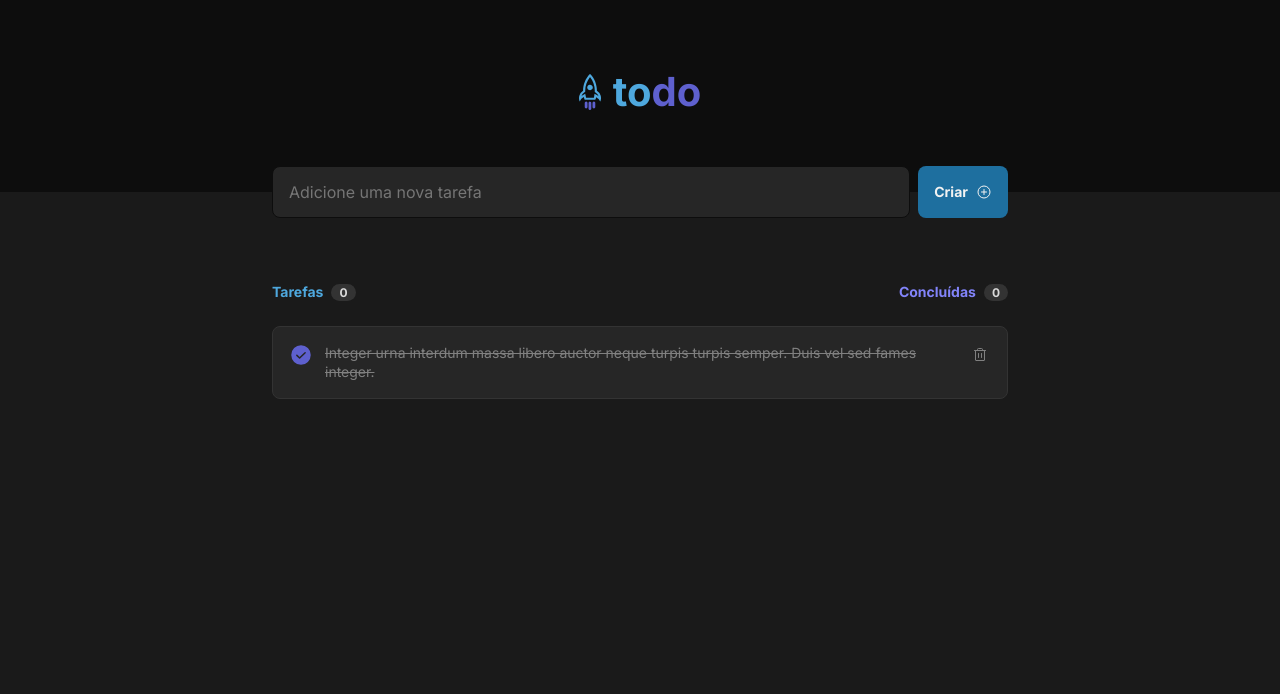
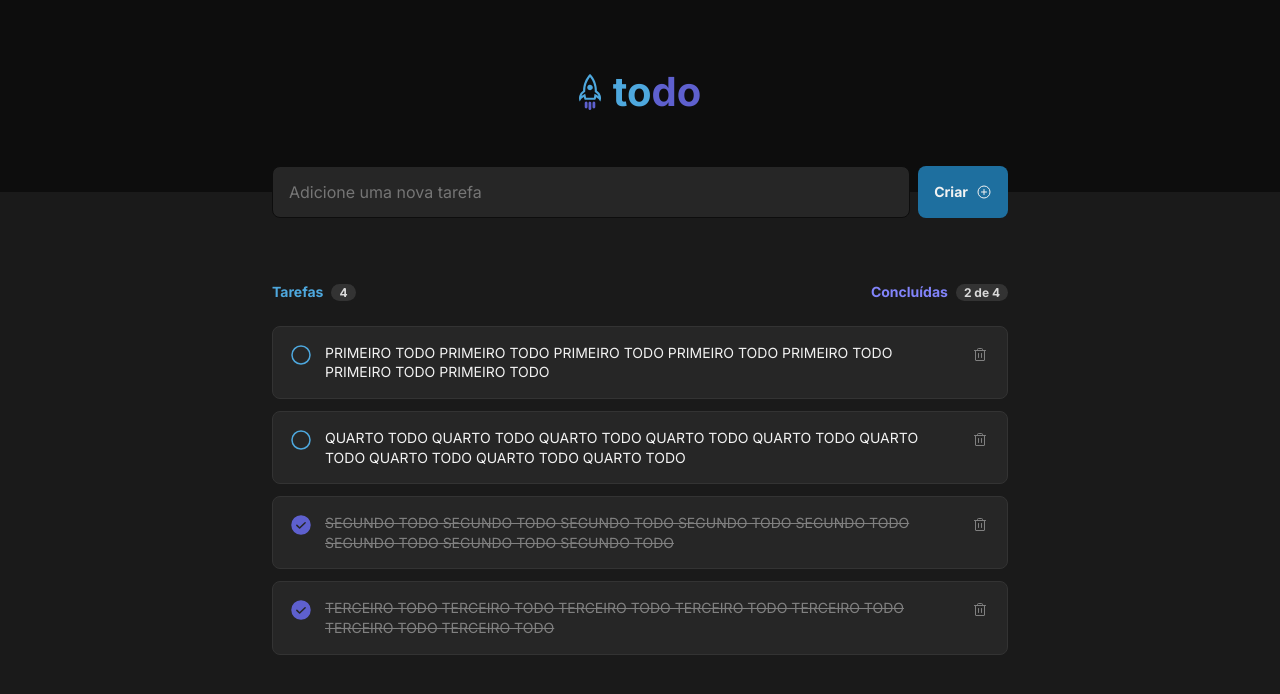
Before and after one commit to Cipriano99/ignite-todo-list, a React (Vite) app: page / in a window 1280 px wide. Shown: the top 694 px of the page. Built offline with nearby package versions, Linux system fonts and the light colour scheme.

Commit message:
add - check/uncheck and delete task

```diff
--- a/src/App.tsx
+++ b/src/App.tsx
@@ -1,3 +1,4 @@
+import { useState } from 'react'
 import { Header } from './components/Header'
 import { NewTodo } from './components/NewTodo'
 import { Todos } from './components/Todos'
@@ -6,13 +7,62 @@ import styles from './App.module.css'
 import './global.css'
 
 function App() {
+  const [tasksTodo, setTasksTodo] = useState([
+    {
+      content: 'PRIMEIRO TODO PRIMEIRO TODO PRIMEIRO TODO PRIMEIRO TODO PRIMEIRO TODO PRIMEIRO TODO PRIMEIRO TODO ',
+      done: false,
+      id: 1656970670377
+    },
+    {
+      content: 'SEGUNDO TODO SEGUNDO TODO SEGUNDO TODO SEGUNDO TODO SEGUNDO TODO SEGUNDO TODO SEGUNDO TODO SEGUNDO TODO ',
+      done: true,
+      id: 1656970670378
+    },
+    {
+      content: 'TERCEIRO TODO TERCEIRO TODO TERCEIRO TODO TERCEIRO TODO TERCEIRO TODO TERCEIRO TODO TERCEIRO TODO ',
+      done: true,
+      id: 1656970670379
+    },
+    {
+      content: 'QUARTO TODO QUARTO TODO QUARTO TODO QUARTO TODO QUARTO TODO QUARTO TODO QUARTO TODO QUARTO TODO QUARTO TODO ',
+      done: false,
+      id: 1656970670380
+    },
+  ])
+
+  function updateTask(id: number, type: string) {
+    if (type === 'check') {
+      handleCheckTaskDone(id)
+    }
+
+    if (type === 'delete') {
+      handleDeleteTask(id)
+    }
+  }
+
+  function handleCheckTaskDone(id: number) {
+    setTasksTodo(prevTasks => {
+      const updatedTasks = prevTasks.map(task => {
+        if (task.id === id) {
+          return { ...task, done: !task.done }
+        }
+        return task
+      })
+      return updatedTasks
+    })
+  }
+
+  function handleDeleteTask(id: number) {
+    setTasksTodo(prevTasks => prevTasks.filter(tasks => tasks.id !== id))
+  }
+
   return (
     <>
       <Header />
 
       <main className={styles.container}>
         <NewTodo />
-        <Todos />
+        <Todos tasks={tasksTodo} updateTask={updateTask} />
       </main>
     </>
   )
--- a/src/components/Task.tsx
+++ b/src/components/Task.tsx
@@ -2,27 +2,42 @@ import { CheckCircle, Circle, Trash } from "phosphor-react"
 import { useState } from "react"
 import styles from './Task.module.css'
 
-export const Task = () => {
-  const [checked, setChecked] = useState(true)
+interface ITask {
+  content: string
+  done: boolean
+  id: number
+}
+
+interface TaskProps {
+  data: ITask
+  updateTask: (id: number, type: string) => void
+}
+
+export const Task = ({ data, updateTask }: TaskProps) => {
 
   function handleCheckTask() {
-    setChecked(!checked)
+    updateTask(data.id, 'check')
   }
+
+  function handleDeleteTask() {
+    updateTask(data.id, 'delete')
+  }
+
 
   return (
     <div className={styles.task}>
       <div className={styles.checkbox} onClick={handleCheckTask}>
-        <input type='checkbox' checked={checked} onChange={handleCheckTask} />
+        <input type='checkbox' checked={data.done} onChange={() => { }} />
         {
-          checked ? <CheckCircle weight="fill" size={24} /> : <Circle size={24} />
+          data.done ? <CheckCircle weight="fill" size={24} /> : <Circle size={24} />
         }
       </div>
 
-      <p className={checked ? styles.overline : ''}>
-        Integer urna interdum massa libero auctor neque turpis turpis semper. Duis vel sed fames integer.
+      <p className={data.done ? styles.overline : ''}>
+        {data.content}
       </p>
 
-      <button>
+      <button onClick={handleDeleteTask}>
         <Trash />
       </button>
     </div>
--- a/src/components/Todos.tsx
+++ b/src/components/Todos.tsx
@@ -2,26 +2,46 @@ import { NoTasks } from './NoTasks'
 import { Task } from './Task'
 import styles from './Todos.module.css'
 
-export const Todos = () => {
-  const tasks = [1]
+interface ITask {
+  content: string
+  done: boolean
+  id: number
+}
+
+interface TodoProps {
+  tasks: ITask[]
+  updateTask: (id: number, type: string) => void
+}
+
+export const Todos = ({ tasks, updateTask }: TodoProps) => {
+  const tasksSortByNoDone = tasks.sort((a, b) => Number(a.done) - Number(b.done));
+
+  const tasksDones = tasks.filter(task => task.done === true)
 
   return (
     <section className={styles.todos}>
       <div className={styles.infos}>
         <div className={styles.tasks}>
           Tarefas
-          <span>0</span>
+          <span>{tasks.length}</span>
         </div>
 
         <div className={styles.dones}>
           Concluídas
-          <span>0</span>
+          <span>{tasksDones.length} de {tasks.length}</span>
         </div>
       </div>
 
       {
-        tasks.length > 0
-          ? tasks.map(task => <Task key={task} />)
+        tasksSortByNoDone.length > 0
+          ? tasksSortByNoDone.map(
+            task =>
+              <Task
+                key={task.id}
+                data={task}
+                updateTask={updateTask}
+              />
+          )
           : <NoTasks />
       }
     </section>
```
